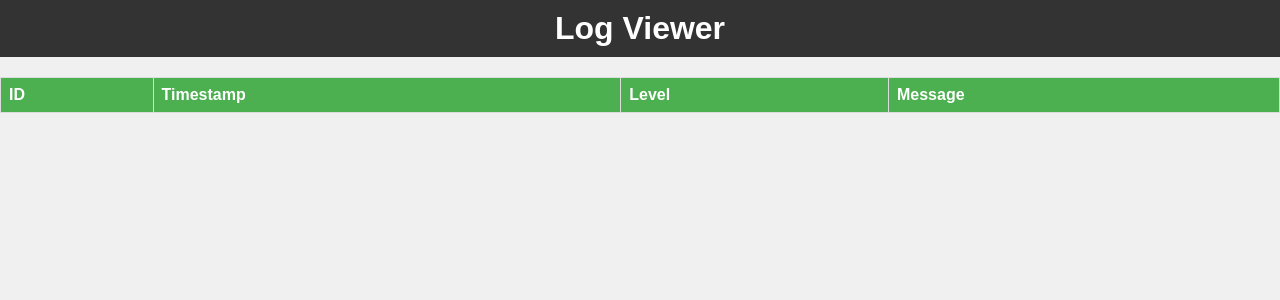
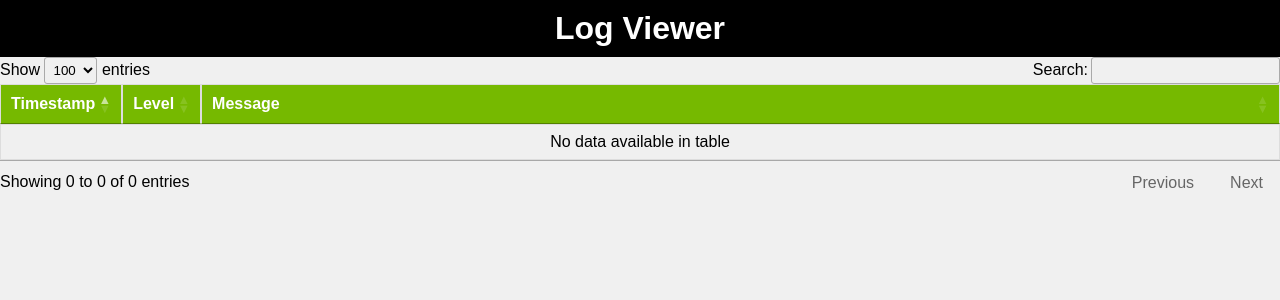
Before and after one commit to LevyMatan/UltimateFWlogger, a Flask app: page /logs in a window 1280 px wide. Shown: the top 300 px of the page. Run offline with Flask 3, Linux system fonts and the light colour scheme; lists and menus that the app fills with data are empty; some libraries are stand-ins or nearby versions.

Commit message:
Update log viewer functionality and styling

```diff
--- a/log_viewer/app.py
+++ b/log_viewer/app.py
@@ -15,7 +15,7 @@ def index():
 
 @app.route('/logs', methods=['GET'])
 def get_logs():
-    logs = db_thread.get_new_logs()
+    logs = db_thread.get_all_logs()
     return render_template('log_viewer.html', logs=logs)
 
 
--- a/log_viewer/templates/log_viewer.html
+++ b/log_viewer/templates/log_viewer.html
@@ -1,6 +1,11 @@
 <!DOCTYPE html>
 <html lang="en">
+
 <head>
+    <link rel="stylesheet" type="text/css" href="https://cdn.datatables.net/1.10.25/css/jquery.dataTables.css">
+    <script type="text/javascript" charset="utf8" src="https://code.jquery.com/jquery-3.5.1.js"></script>
+    <script type="text/javascript" charset="utf8"
+        src="https://cdn.datatables.net/1.10.25/js/jquery.dataTables.js"></script>
     <meta charset="UTF-8">
     <meta name="viewport" content="width=device-width, initial-scale=1.0">
     <title>Log Viewer</title>
@@ -11,50 +16,111 @@
             padding: 0;
             background-color: #f0f0f0;
         }
+
         h1 {
-            background-color: #333;
+            background-color: #000000;
             color: #fff;
             padding: 10px 0;
             margin: 0;
             text-align: center;
         }
+
         table {
             width: 100%;
             margin: 20px 0;
             border-collapse: collapse;
         }
-        th, td {
+
+        th,
+        td {
             border: 1px solid #ddd;
             padding: 8px;
             text-align: left;
         }
+
         tr:nth-child(even) {
             background-color: #f2f2f2;
         }
+
         tr:nth-child(odd) {
             background-color: #e6e6e6;
         }
+
         th {
-            background-color: #4CAF50;
+            background-color: #76b900;
             color: white;
         }
+
+        .table-scrollable {
+            overflow-y: auto;
+            display: block;
+        }
+
+        .highlight {
+            background-color: #ff0;
+        }
+
+        .timestamp,
+        .level {
+            white-space: nowrap;
+        }
+
+        .message {
+            width: 100%;
+        }
+
+        .copy-btn {
+            display: none;
+            position: absolute;
+            background: #76b900;
+            color: #fff;
+            padding: 5px;
+            cursor: pointer;
+        }
+
+        td:hover .copy-btn {
+            display: block;
+        }
     </style>
+    <script>
+        $(document).ready(function () {
+            var table = $('#logTable').DataTable({
+                "pageLength": 100,
+                "autoWidth": false,
+            });
+
+            // Add event listener for search
+            table.on('search.dt', function () {
+                var value = $('.dataTables_filter input').val();
+                $('td').removeClass('highlight');
+                $('td:contains(' + value + ')').addClass('highlight');
+            });
+        });
+        $('td').click(function() {
+            var text = $(this).text();
+            navigator.clipboard.writeText(text).then(function() {
+                alert('Copied to clipboard: ' + text);
+            }).catch(function() {
+                alert('Failed to copy text');
+            });
+        });
+    </script>
 </head>
+
 <body>
     <h1>Log Viewer</h1>
-    <table>
+    <div class="table-scrollable">
+        <table id="logTable">
             <thead>
                 <tr>
-                <th>ID</th>
-                <th>Timestamp</th>
-                <th>Level</th>
-                <th>Message</th>
+                    <th class="timestamp">Timestamp</th>
+                    <th class="level">Level</th>
+                    <th class="message">Message</th>
                 </tr>
             </thead>
             <tbody>
                 {% for log in logs %}
                 <tr>
-                <td>{{ log.id }}</td>
                     <td>{{ log.date }}</td>
                     <td>{{ log.level }}</td>
                     <td>{{ log.log }}</td>
@@ -62,5 +128,7 @@
                 {% endfor %}
             </tbody>
         </table>
+    </div>
 </body>
+
 </html>
```
Also changed, not shown: log_viewer/templates/static_page.html (+36 -3 lines). Lines whose indentation alone changed are shown as unchanged.
